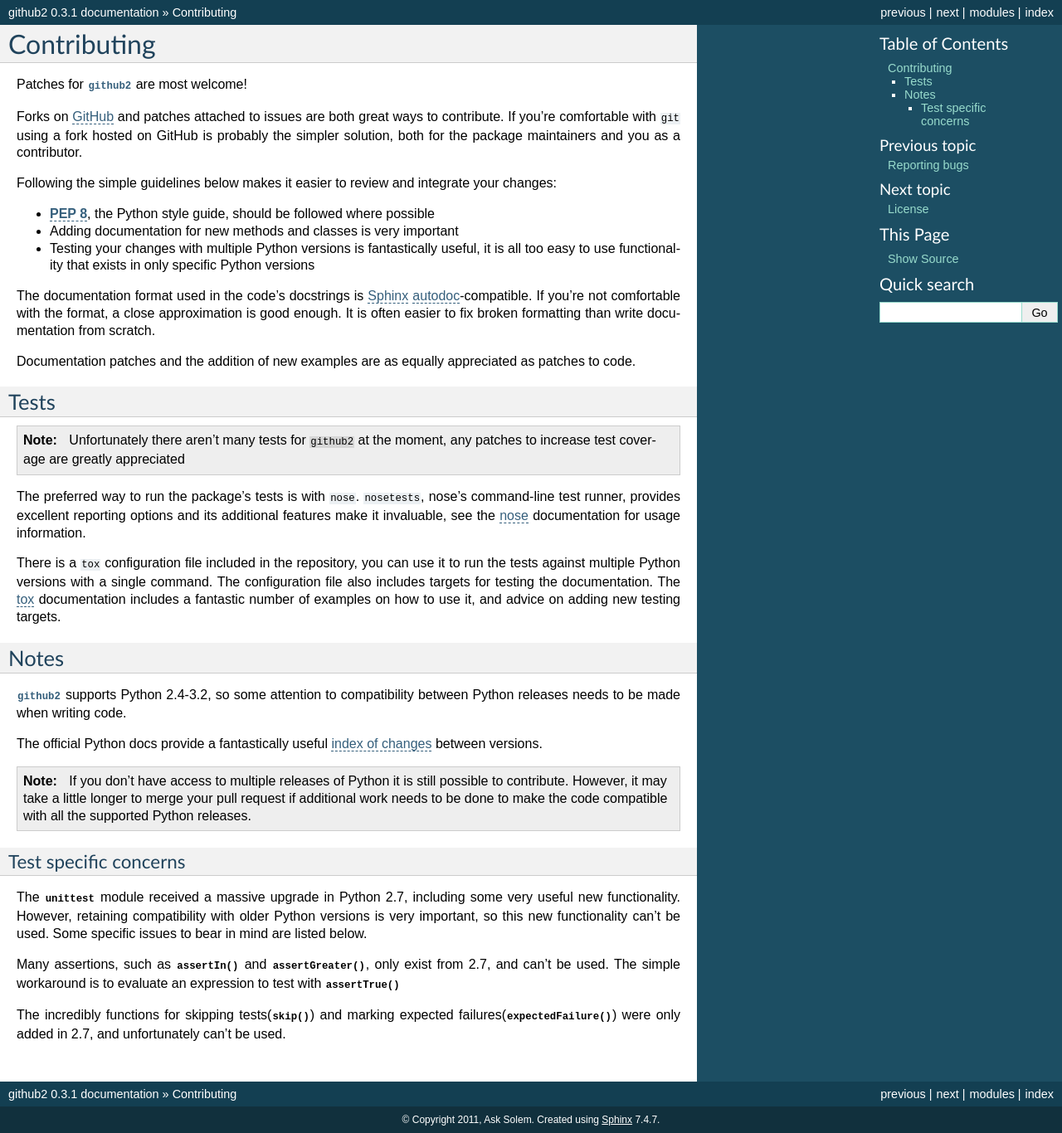
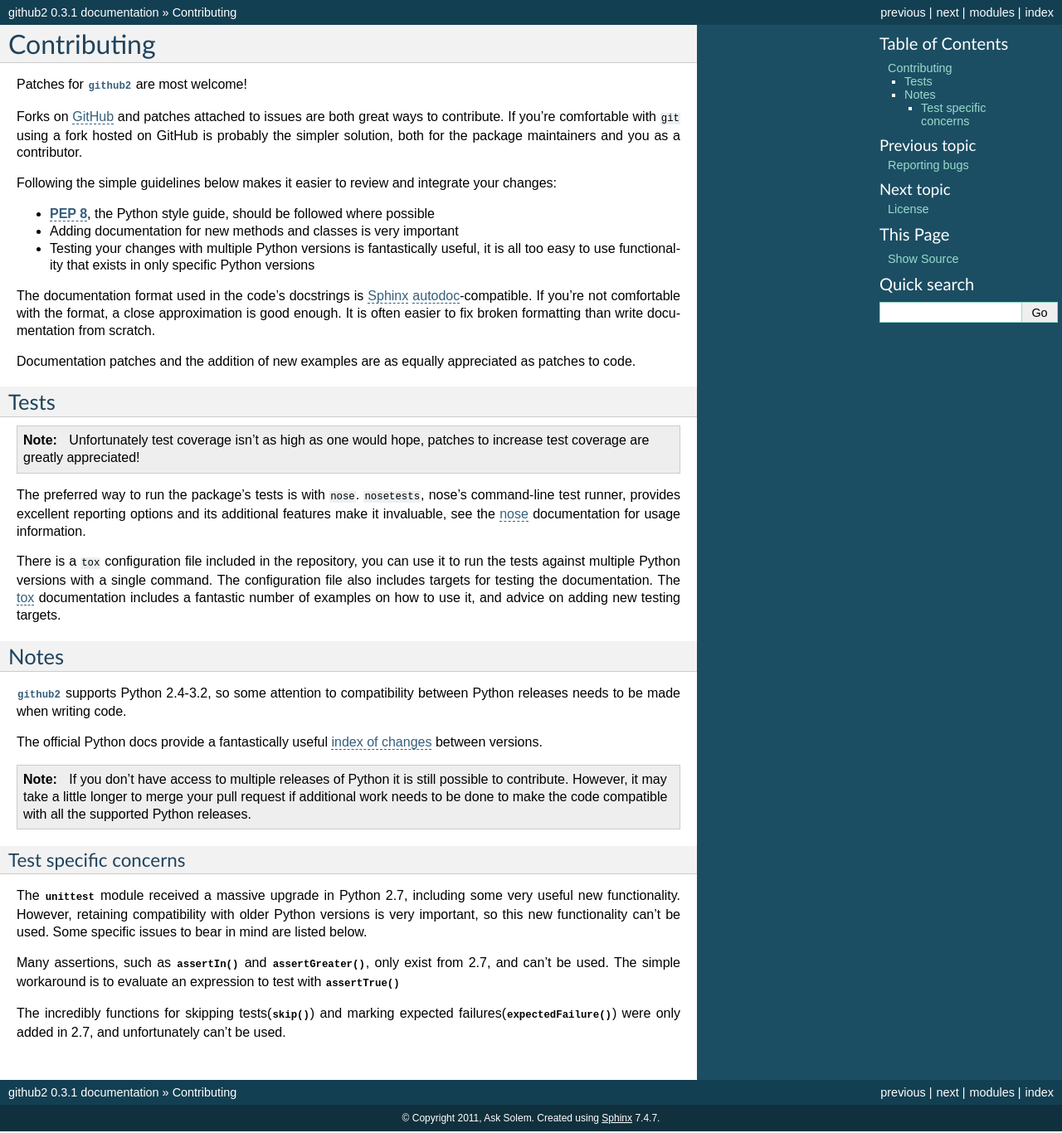
Before and after one commit to ask/python-github2, a Sphinx documentation site: the page built from doc/contributing.rst, in a window 1280 px wide and 1366 px high. Shown: the whole window at 83% size. Built offline with Sphinx 7.4.7, drawn with Linux system fonts in a browser that asks for light colours; cross-references to code outside the pages are shown as plain code.

Commit message:
Don't make test coverage seem so dismal ;)

```diff
--- a/doc/contributing.rst
+++ b/doc/contributing.rst
@@ -29,8 +29,8 @@
 -----
 
 .. note::
-   Unfortunately there aren't many tests for ``github2`` at the moment, any
-   patches to increase test coverage are greatly appreciated
+   Unfortunately test coverage isn't as high as one would hope, patches to
+   increase test coverage are greatly appreciated!
 
 The preferred way to run the package's tests is with :pypi:`nose`.
 ``nosetests``, nose's command-line test runner, provides excellent reporting
```
